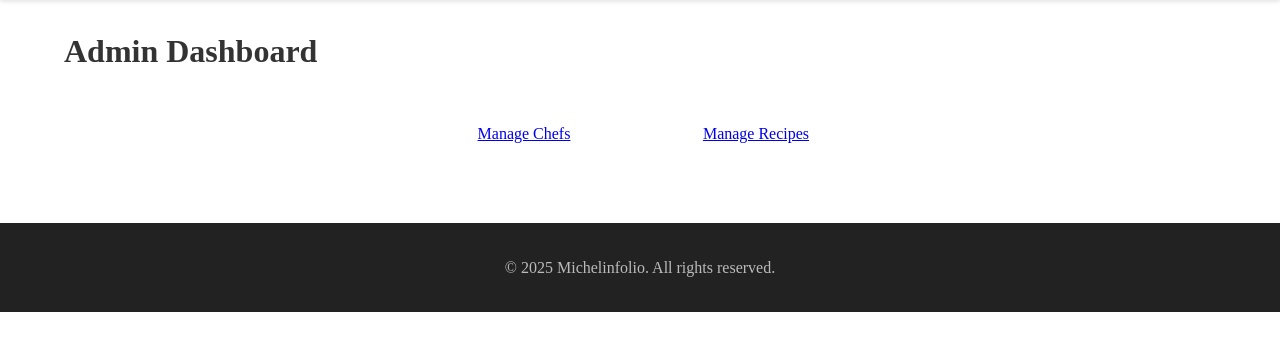
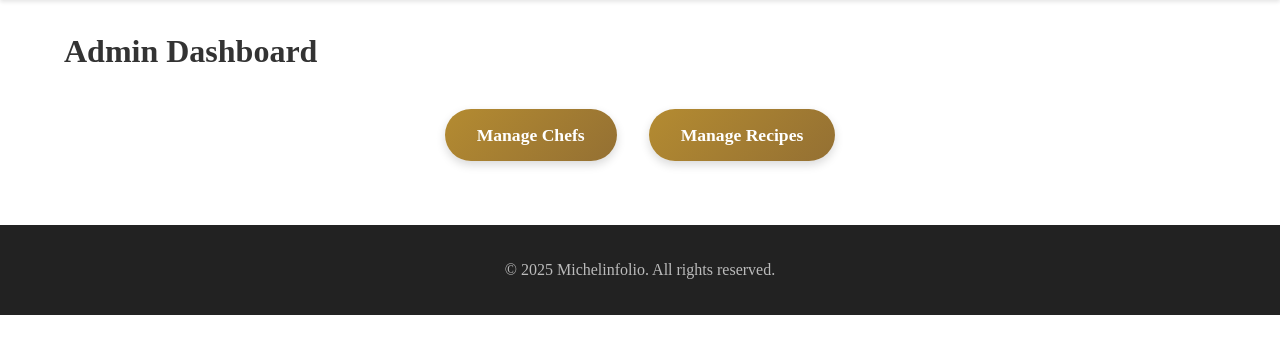
Before and after one commit to UWantMyName/COM6011-gourmet-portfolio, a PHP site: page /admin/dashboard.php in a window 1280 px wide. Shown: the part 70-424 px from the top of the page. Run offline with PHP 8.4, Linux system fonts and the light colour scheme.

Commit message:
Change the basic style of buttons in the admin section.

```diff
--- a/admin/add_chef.php
+++ b/admin/add_chef.php
@@ -105,8 +105,8 @@ if ($_SERVER['REQUEST_METHOD'] === 'POST') {
       <small>(Will be saved as <code>images/chefs/&lt;chef_id&gt;.&lt;ext&gt;</code>)</small>
     </label><br><br>
 
-    <button type="submit" class="btn animate-on-scroll">Save Chef</button>
-    <a href="chefs.php" class="btn btn-sm animate-on-scroll">Cancel</a>
+    <button type="submit" class="admin-btn animate-on-scroll">Save Chef</button>
+    <a href="chefs.php" class="admin-btn animate-on-scroll">Cancel</a>
   </form>
 </div>
 
--- a/admin/add_recipe.php
+++ b/admin/add_recipe.php
@@ -95,8 +95,8 @@ if ($_SERVER['REQUEST_METHOD'] === 'POST') {
       <input type="file" name="image" accept="image/*" class="form-input">
     </label><br><br>
 
-    <button type="submit" class="btn animate-on-scroll">Save Recipe</button>
-    <a href="recipes.php" class="btn btn-sm animate-on-scroll">Cancel</a>
+    <button type="submit" class="admin-btn animate-on-scroll">Save Recipe</button>
+    <a href="recipes.php" class="admin-btn animate-on-scroll">Cancel</a>
   </form>
 </div>
 
--- a/admin/chefs.php
+++ b/admin/chefs.php
@@ -7,7 +7,7 @@ $res = $conn->query("SELECT * FROM chefs ORDER BY id");
 
 <div class="container animate-on-scroll" style="padding-top:6rem;">
   <h1 class="animate-on-scroll">Chefs</h1>
-  <a href="add_chef.php" class="btn btn-sm animate-on-scroll">+ Add New Chef</a>
+  <a href="add_chef.php" class="admin-btn animate-on-scroll">+ Add New Chef</a>
 
   <table class="admin-table animate-on-scroll">
     <thead>
--- a/admin/dashboard.php
+++ b/admin/dashboard.php
@@ -7,8 +7,8 @@ include __DIR__ . '/../inc/header_admin.php';
   <h1>Admin Dashboard</h1>
 
   <div class="admin-buttons">
-    <a href="chefs.php" class="btn">Manage Chefs</a>
-    <a href="recipes.php" class="btn">Manage Recipes</a>
+    <a href="chefs.php" class="admin-btn">Manage Chefs</a>
+    <a href="recipes.php" class="admin-btn">Manage Recipes</a>
   </div>
 </div>
 
--- a/admin/edit_chef.php
+++ b/admin/edit_chef.php
@@ -146,8 +146,8 @@ $stmt->close();
     </label><br><br>
 
     <!-- Submit / Cancel -->
-    <button type="submit" class="btn animate-on-scroll">Save Changes</button>
-    <a href="chefs.php" class="btn btn-sm animate-on-scroll">Cancel</a>
+    <button type="submit" class="admin-btn animate-on-scroll">Save Changes</button>
+    <a href="chefs.php" class="admin-btn animate-on-scroll">Cancel</a>
   </form>
 </div>
 
--- a/admin/edit_recipe.php
+++ b/admin/edit_recipe.php
@@ -119,8 +119,8 @@ $recipe = $rRes->fetch_assoc();
       <input type="file" name="image" accept="image/*" class="form-input">
     </label><br><br>
 
-    <button type="submit" class="btn animate-on-scroll">Save Changes</button>
-    <a href="recipes.php" class="btn btn-sm animate-on-scroll">Cancel</a>
+    <button type="submit" class="admin-btn animate-on-scroll">Save Changes</button>
+    <a href="recipes.php" class="admin-btn animate-on-scroll">Cancel</a>
   </form>
 </div>
 
--- a/admin/recipes.php
+++ b/admin/recipes.php
@@ -15,7 +15,7 @@ $res = $conn->query($sql);
 
 <div class="container animate-on-scroll" style="padding-top:6rem;">
   <h1 class="animate-on-scroll">Recipes</h1>
-  <a href="add_recipe.php" class="btn animate-on-scroll">+ Add New Recipe</a>
+  <a href="add_recipe.php" class="admin-btn animate-on-scroll">+ Add New Recipe</a>
 
   <table class="admin-table animate-on-scroll">
     <thead>
--- a/css/style.css
+++ b/css/style.css
@@ -306,3 +306,23 @@ body {
 .btn.back-btn:hover {
   background-color: #947033;
 }
+
+.admin-btn {
+  display: inline-block;
+  padding: 0.75rem 2rem;
+  background: linear-gradient(135deg, #b48b31, #947033);
+  color: white;
+  font-weight: bold;
+  text-decoration: none;
+  font-family: 'Playfair Display', serif;
+  font-size: 1.1rem;
+  border-radius: 50px;
+  box-shadow: 0 4px 10px rgba(0,0,0,0.15);
+  transition: transform 0.2s ease, box-shadow 0.2s ease;
+}
+
+.admin-btn:hover {
+  transform: translateY(-2px);
+  box-shadow: 0 8px 18px rgba(0,0,0,0.25);
+  background: linear-gradient(135deg, #a97e2f, #7f6029);
+}
```
